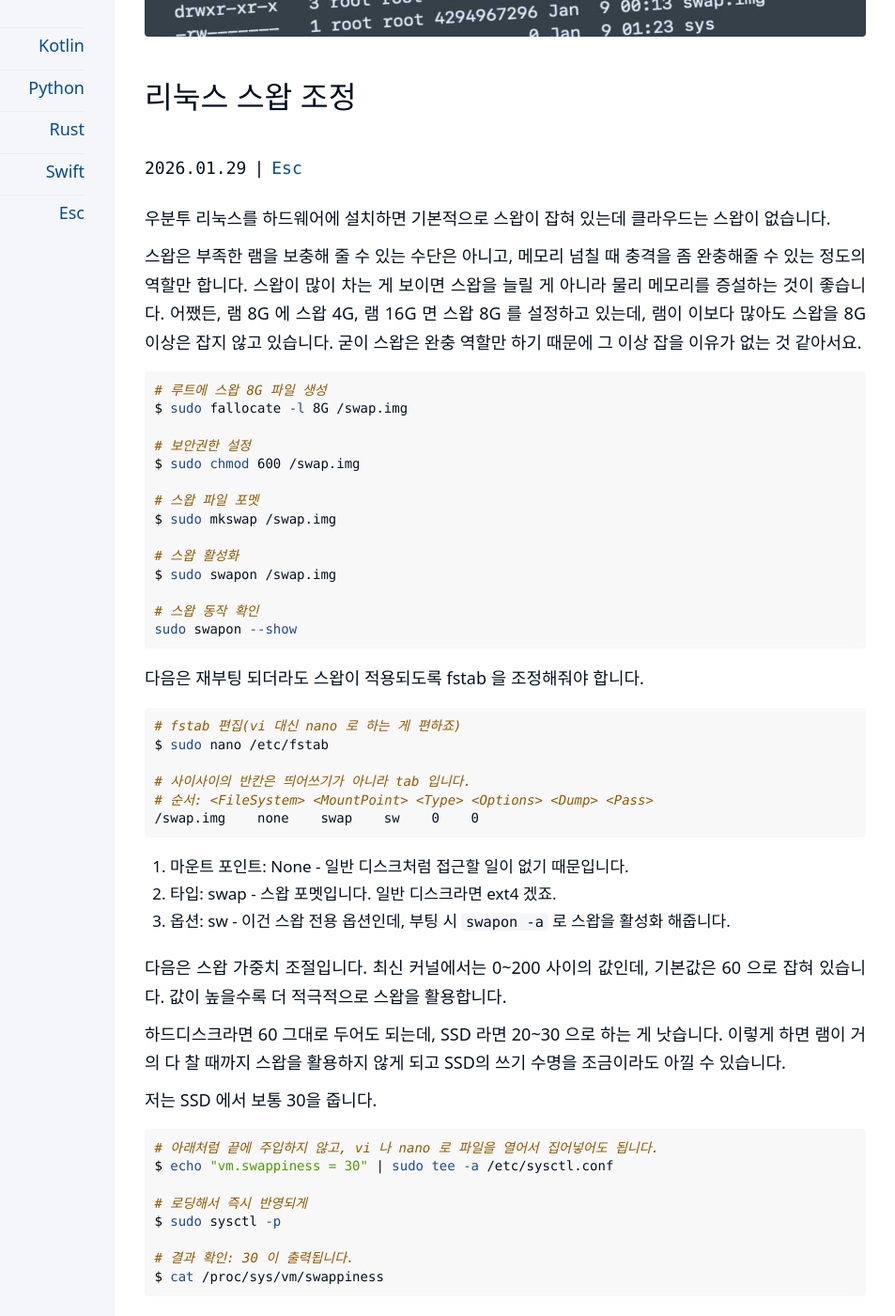
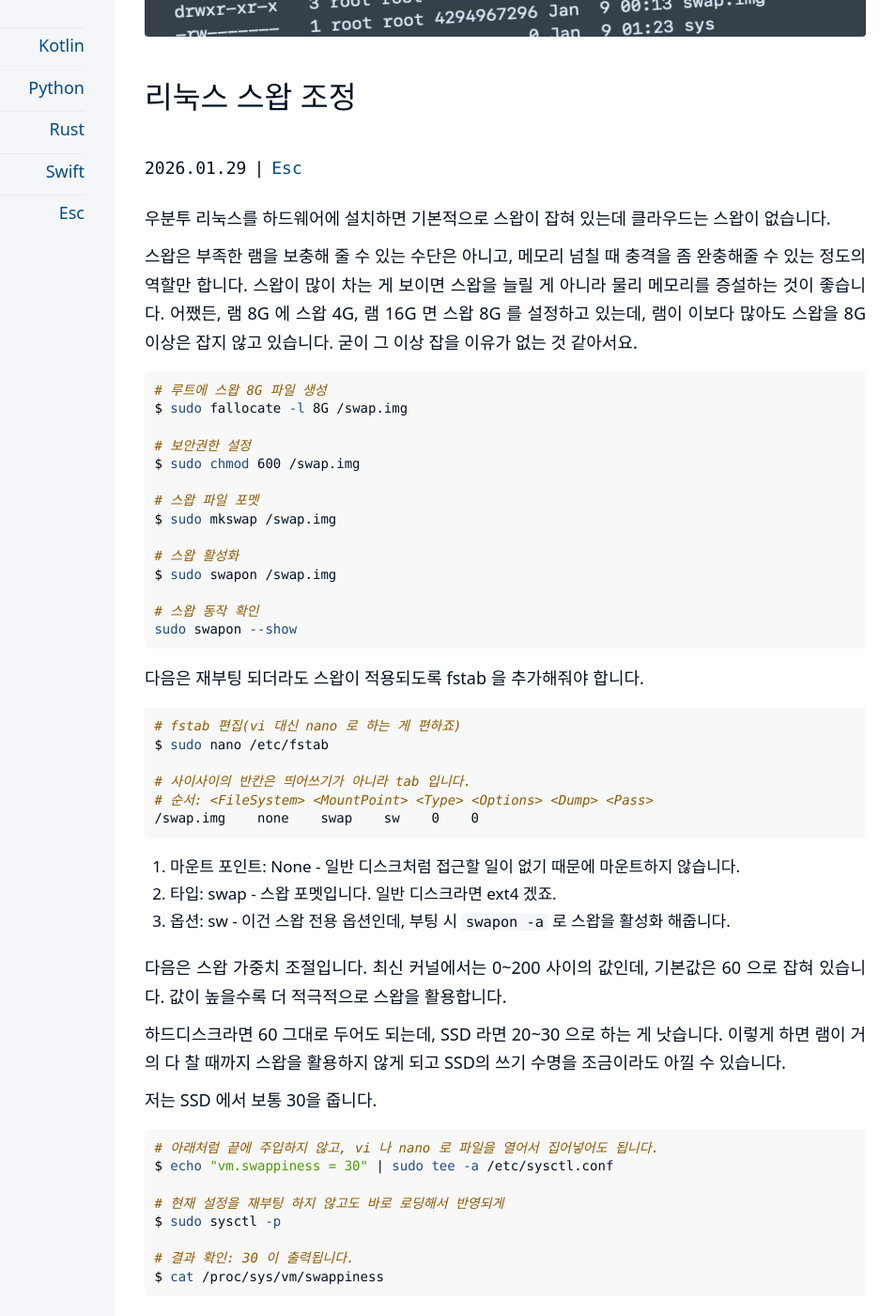
Before and after one commit to kiroshin/kiroshin.github.io, a Jekyll site: the page built from _posts/2026-01-29-ubuntu-linux-swap.md, in a window 1280 px wide and 1400 px high, scrolled down 395 px. Shown: the whole window at 94% size, without its empty margins (198-1151 px from the left). Built offline with Jekyll 4.4.1, drawn with Linux system fonts in a browser that asks for light colours; some of the changed text lies outside the part shown.

Commit message:
Update 2026-01-29-ubuntu-linux-swap.md

````diff
--- a/_posts/2026-01-29-ubuntu-linux-swap.md
+++ b/_posts/2026-01-29-ubuntu-linux-swap.md
@@ -13,7 +13,7 @@
 스왑은 부족한 램을 보충해 줄 수 있는 수단은 아니고, 메모리 넘칠 때 충격을 좀 완충해줄 수 있는 정도의 역할만 합니다.
 스왑이 많이 차는 게 보이면 스왑을 늘릴 게 아니라 물리 메모리를 증설하는 것이 좋습니다.
 어쨌든, 램 8G 에 스왑 4G, 램 16G 면 스왑 8G 를 설정하고 있는데, 램이 이보다 많아도 스왑을 8G 이상은 잡지 않고 있습니다.
-굳이 스왑은 완충 역할만 하기 때문에 그 이상 잡을 이유가 없는 것 같아서요.
+굳이 그 이상 잡을 이유가 없는 것 같아서요.
 
 ```bash
 # 루트에 스왑 8G 파일 생성
@@ -32,7 +32,7 @@
 sudo swapon --show
 ```
 
-다음은 재부팅 되더라도 스왑이 적용되도록 fstab 을 조정해줘야 합니다.
+다음은 재부팅 되더라도 스왑이 적용되도록 fstab 을 추가해줘야 합니다.
 
 ```bash
 # fstab 편집(vi 대신 nano 로 하는 게 편하죠)
@@ -43,7 +43,7 @@
 /swap.img    none    swap    sw    0    0
 ```
 
-1. 마운트 포인트: None - 일반 디스크처럼 접근할 일이 없기 때문입니다.
+1. 마운트 포인트: None - 일반 디스크처럼 접근할 일이 없기 때문에 마운트하지 않습니다.
 2. 타입: swap - 스왑 포멧입니다. 일반 디스크라면 ext4 겠죠.
 3. 옵션: sw - 이건 스왑 전용 옵션인데, 부팅 시 `swapon -a` 로 스왑을 활성화 해줍니다.
 
@@ -61,14 +61,24 @@
 # 아래처럼 끝에 주입하지 않고, vi 나 nano 로 파일을 열어서 집어넣어도 됩니다.
 $ echo "vm.swappiness = 30" | sudo tee -a /etc/sysctl.conf
 
-# 로딩해서 즉시 반영되게
+# 현재 설정을 재부팅 하지 않고도 바로 로딩해서 반영되게
 $ sudo sysctl -p
 
 # 결과 확인: 30 이 출력됩니다.
 $ cat /proc/sys/vm/swappiness
 ```
 
-스왑을 제거하려면
+다 끝났어요. 확인해보려면 free 명령어를 넣어보세요. Swap 이 하단에 보입니다.
+```bash
+$ free -h
+               total        used        free      shared  buff/cache   available
+Mem:            15Gi       512Mi        14Gi       1.2Mi       765Mi        15Gi
+Swap:          8.0Gi          0B       8.0Gi
+$
+```
+
+
+스왑을 제거하려면 다음과 같이 비활성화시킨 뒤 지우면 됩니다.
 
 ```bash
 # 1. 스왑해제
````
